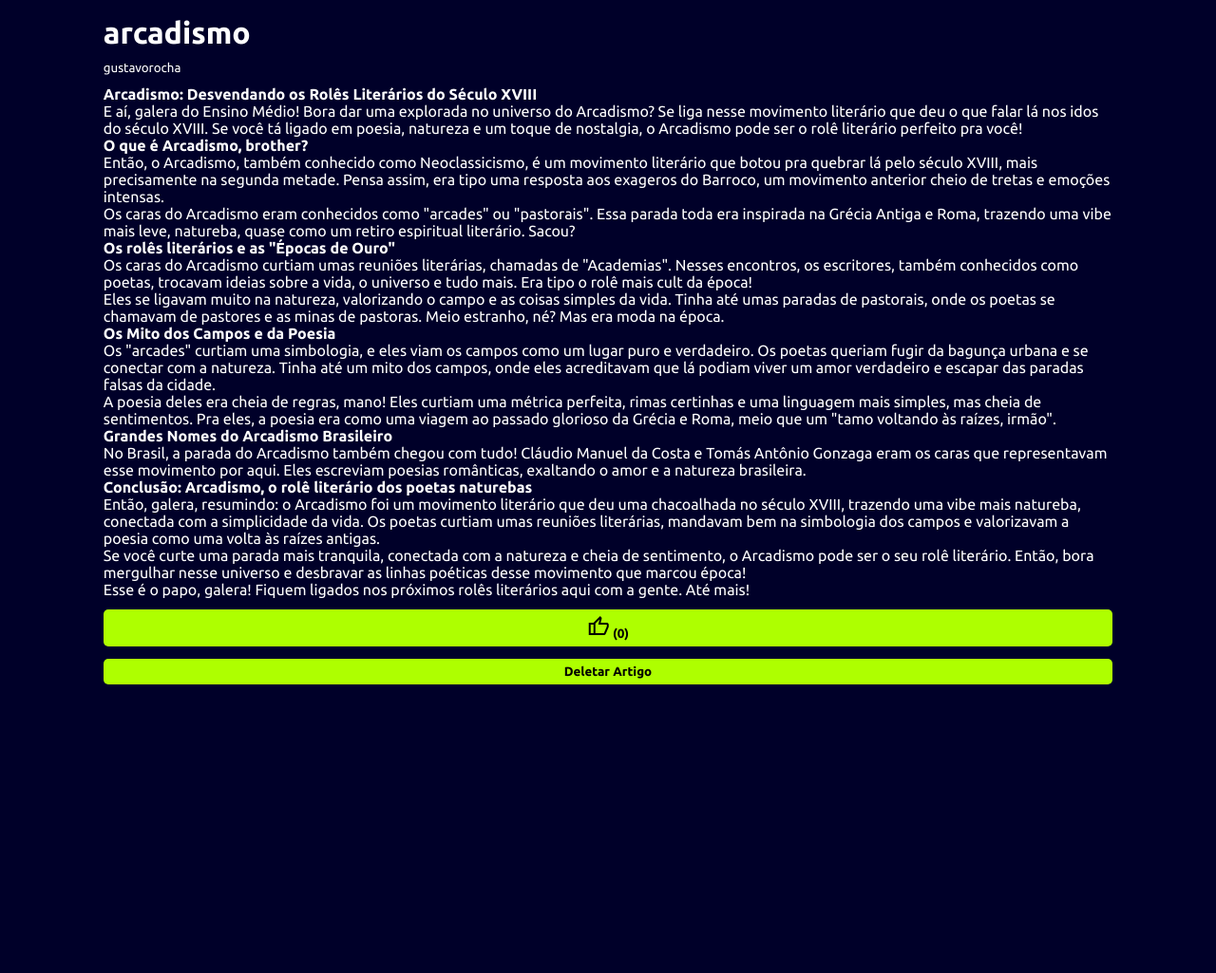
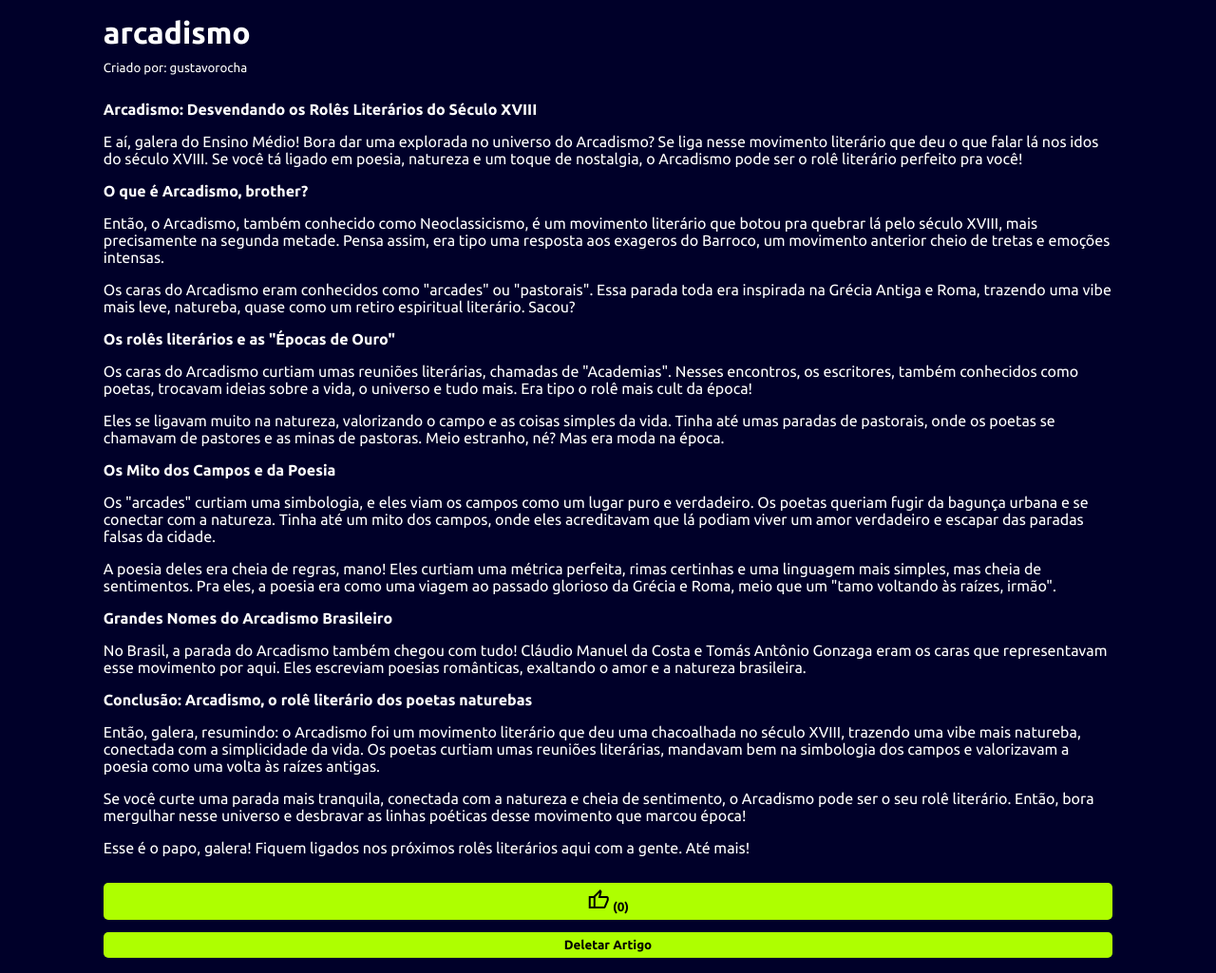
Before and after one commit to guxtavodev/learnloop, a Flask app: page /artigo/0d68077c-ff7d-4e25-9a3e-b8f0211002e3 in a window 1280 px wide. Shown: the part 115-1140 px from the top of the page at 95% size. Before the commit the page ends 836 px from the top, so only its background shows below. Run offline with Flask 3, Linux system fonts and the light colour scheme; a user stored in the database is signed in; data comes from the database, SQL or seed files in the repository; both versions use the stored data as it was after the commit; some libraries are stand-ins or nearby versions; some web fonts are replaced.

Commit message:
novas att v3

```diff
--- a/app/templates/base.html
+++ b/app/templates/base.html
@@ -9,6 +9,7 @@
     </script>
     <script async src="https://pagead2.googlesyndication.com/pagead/js/adsbygoogle.js?client=ca-pub-2345353716426198"
        crossorigin="anonymous"></script>
+
     <title>{% block title %}{% endblock %}</title>
     <meta charset="utf-8">
     <meta name="viewport" content="width=device-width, initial-scale=1">
--- a/app/templates/post.html
+++ b/app/templates/post.html
@@ -2,13 +2,23 @@
 
 {% block title %}LearnLoop One{% endblock %}
 
+{% block styled %}
+<style>
+  #conteudo {
+    display: flex;
+    flex-direction: column;
+    gap: 1em;
+  }
+</style>
+{% endblock %}
+
 {% block content %}
 <div class="container">
   <h3>{{artigo.titulo}}</h3>
-  <small>{{autor.username}}</small>
+  <small>Criado por: {{autor.username}}</small>
 
-  <div>
-    <p>{{artigo.texto | safe}}</p>
+  <div id="conteudo">
+    <p >{{artigo.texto | safe}}</p>
   </div>
 
   <div class="btns">
```
Also changed, not shown: instance/data-learnloop.db.
